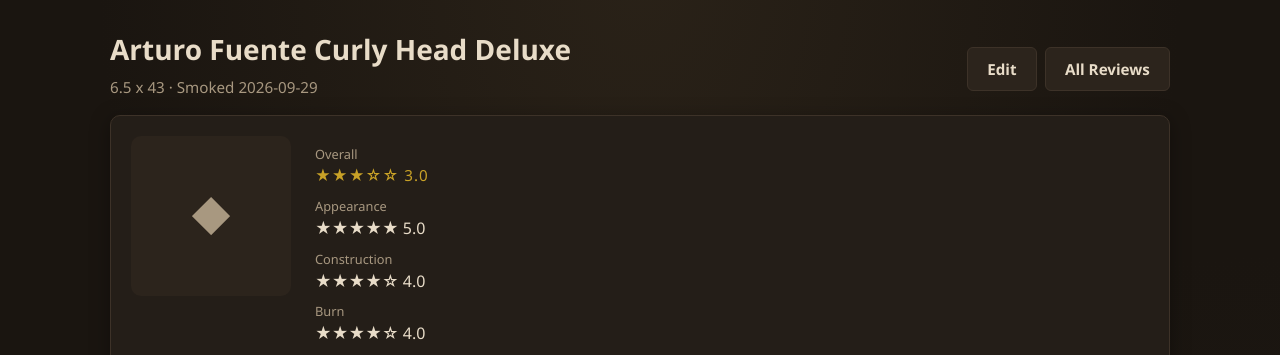
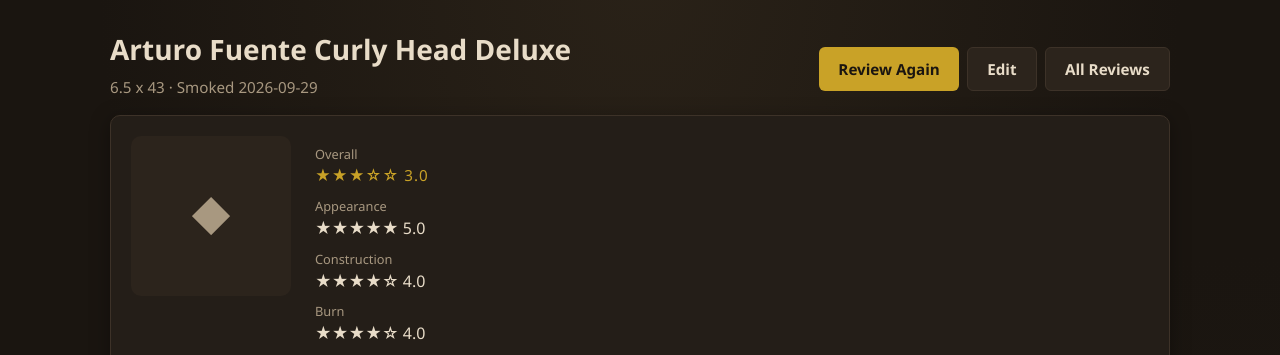
Before and after one commit to jcarmody/cigar, a PHP site: page /view_review.php?id=139 in a window 1280 px wide. Shown: the part 64-419 px from the top of the page. Run offline with PHP 8.4, Linux system fonts and the light colour scheme; data comes from the database, SQL or seed files in the repository.

Commit message:
Add "Review Again" button to quickly log another review of the same cigar

```diff
--- a/view_review.php
+++ b/view_review.php
@@ -31,6 +31,7 @@
         </p>
     </div>
     <div class="actions">
+        <a href="add_review.php?brand=<?= urlencode($r['brand'] ?? '') ?>&name=<?= urlencode($r['name']) ?>&vitola=<?= urlencode($r['vitola'] ?? '') ?>" class="btn btn-primary">Review Again</a>
         <a href="edit_review.php?id=<?= $id ?>" class="btn btn-secondary">Edit</a>
         <a href="reviews.php" class="btn btn-secondary">All Reviews</a>
     </div>
```
